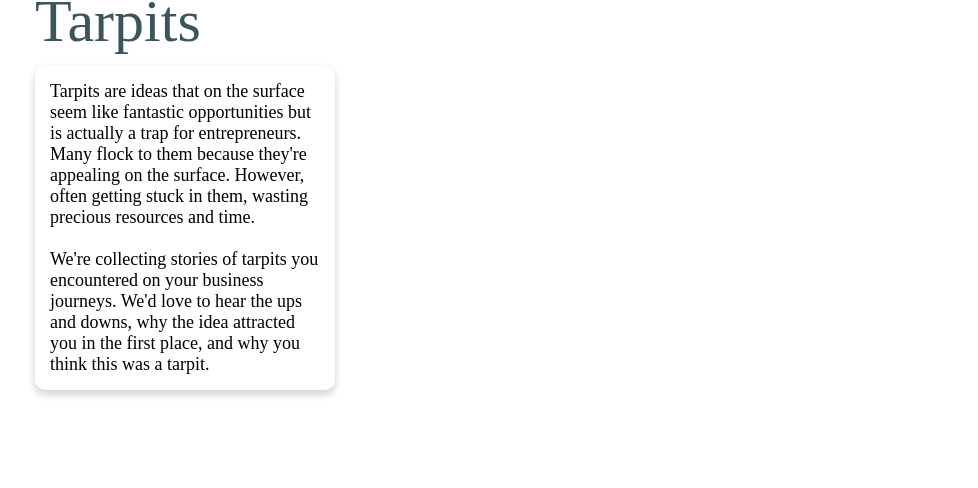
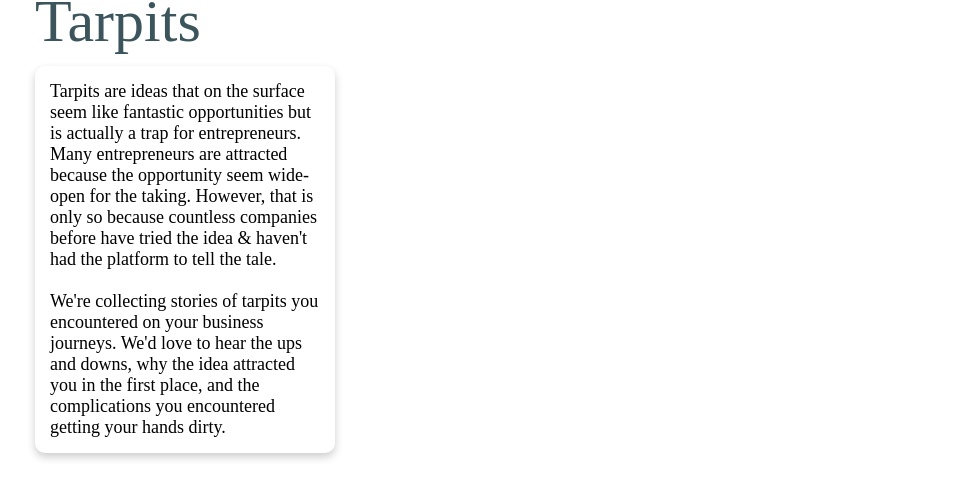
Before and after one commit to bqle/tarpits, a Next.js app in the folder frontend/: page / in a window 1280 px wide. Shown: the part 197-685 px from the top of the page, without its empty margins (149-1127 px from the left). Built offline with nearby package versions, Linux system fonts and the light colour scheme; no server answers; the database is empty; a web font is replaced by a local one.

Commit message:
change intro

```diff
--- a/frontend/src/app/page.tsx
+++ b/frontend/src/app/page.tsx
@@ -117,15 +117,17 @@ const Intro = () => {
       <div className={styles.info_desc}>
         <p style={{ margin: "0px" }}>
           Tarpits are ideas that on the surface seem like fantastic
-          opportunities but is actually a trap for entrepreneurs. Many flock to
-          them because they&apos;re appealing on the surface. However, often getting
-          stuck in them, wasting precious resources and time.
+          opportunities but is actually a trap for entrepreneurs. Many
+          entrepreneurs are attracted because the opportunity seem wide-open for
+          the taking. However, that is only so because countless companies
+          before have tried the idea & haven&apos;t had the platform to tell the
+          tale.
           <br />
           <br />
           We&apos;re collecting stories of tarpits you encountered on your
           business journeys. We&apos;d love to hear the ups and downs, why the
-          idea attracted you in the first place, and why you think this was a
-          tarpit.
+          idea attracted you in the first place, and the complications you
+          encountered getting your hands dirty.
         </p>
       </div>
     </div>
--- a/frontend/src/app/post/create/page.tsx
+++ b/frontend/src/app/post/create/page.tsx
@@ -228,7 +228,8 @@ const SubmitForm = () => {
           ))}
         {successfulPost && (
           <p className={styles.success_status}>
-            Successfully saved your post. You will be redirected momentarily
+            Successfully saved your post. You will be redirected to your post
+            momentarily
           </p>
         )}
       </div>
```
